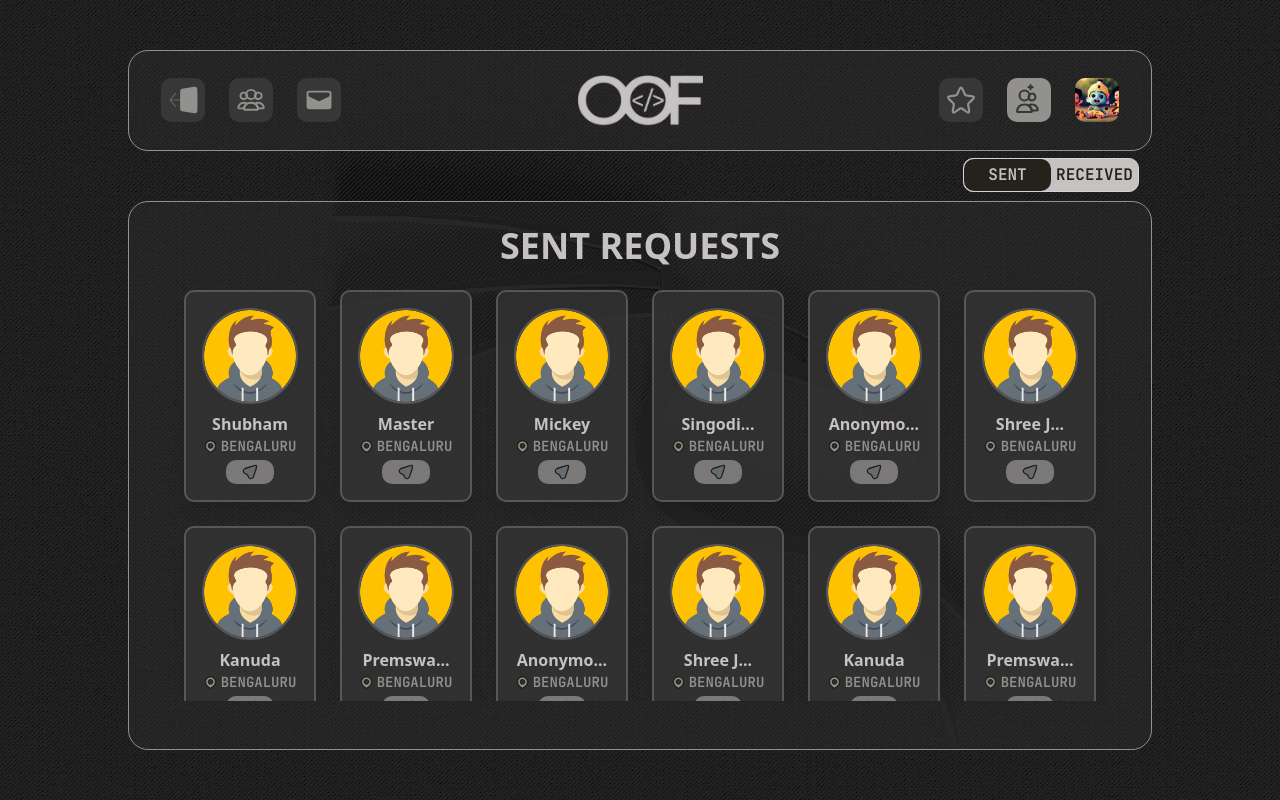
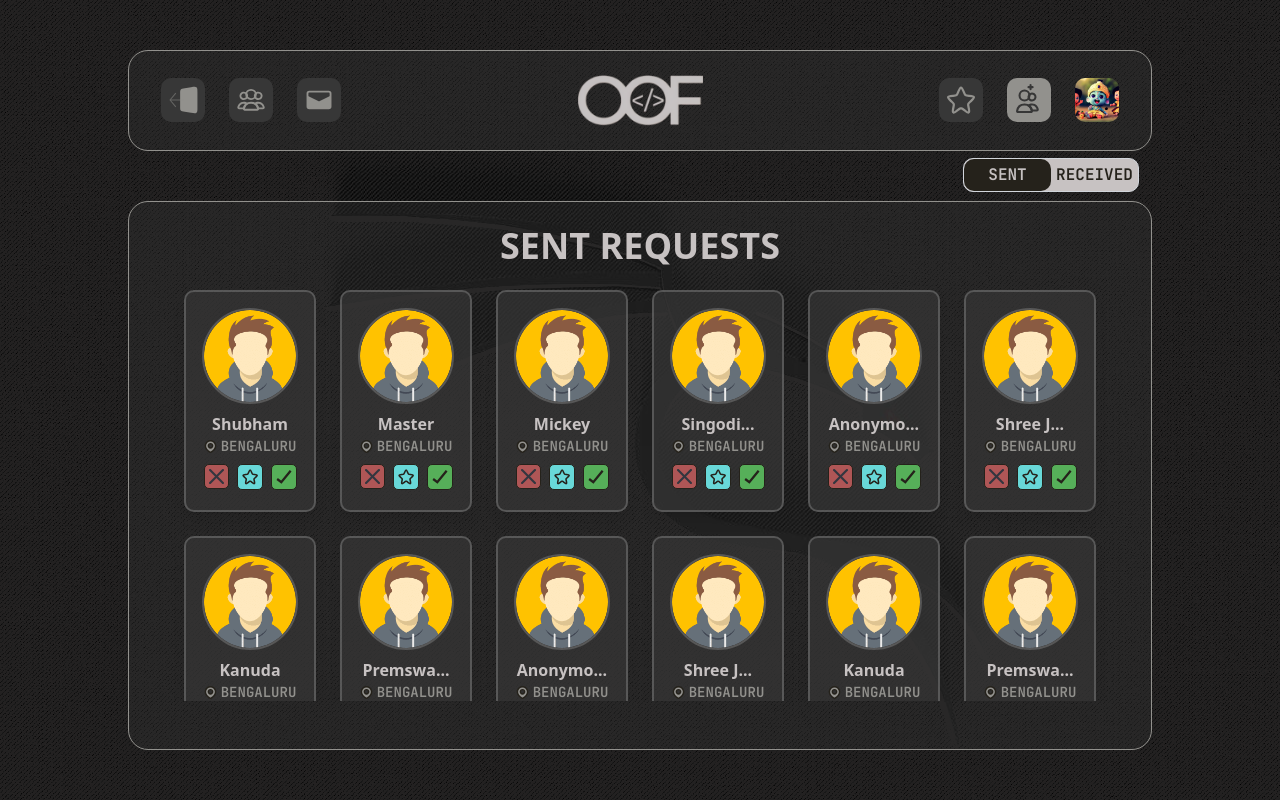
Before and after one commit to singodiyashubham87/object-oriented-friendship-frontend, a React (Vite) app: page /sent-requests in a window 1280 px wide. Built offline with nearby package versions, Linux system fonts and the light colour scheme.

Commit message:
chore: update icons for requests

```diff
--- a/src/pages/Requests/ReceivedRequests.jsx
+++ b/src/pages/Requests/ReceivedRequests.jsx
@@ -1,6 +1,6 @@
 import userAvatar from "@/assets/images/userAvatar.png";
 import LocationIcon from "@/components/icons/LocationIcon";
-import MessageIcon from "@/components/icons/MessageIcon";
+import RevertRequestIcon from "@/components/icons/RevertRequestIcon";
 import { friendsData } from "@/pages/Friends/data/friends";
 import React from "react";
 import { Tooltip } from "react-tooltip";
@@ -55,7 +55,7 @@ const ReceivedRequests = () => {
                 </div>
               </div>
               <div className="flex gap-2 items-center bg-primary-silver-50 text-primary-dark px-4 py-1 rounded-custom-xs hover:bg-secondary-silver cursor-pointer">
-                <MessageIcon size={16} />
+                <RevertRequestIcon size={16} />
                 <button
                   type="button"
                   className="uppercase text-base font-primary font-semibold"
--- a/src/pages/Requests/SentRequests.jsx
+++ b/src/pages/Requests/SentRequests.jsx
@@ -1,6 +1,8 @@
 import userAvatar from "@/assets/images/userAvatar.png";
+import AcceptRequestIcon from "@/components/icons/AcceptRequestIcon";
+import BookmarkRequestUserIcon from "@/components/icons/BookmarkRequestUserIcon";
 import LocationIcon from "@/components/icons/LocationIcon";
-import MessageIcon from "@/components/icons/MessageIcon";
+import RejectRequestIcon from "@/components/icons/RejectRequestIcon";
 import { friendsData } from "@/pages/Friends/data/friends";
 import React from "react";
 import { Tooltip } from "react-tooltip";
@@ -54,8 +56,16 @@ const SentRequests = () => {
                   </p>
                 </div>
               </div>
-              <div className="flex gap-2 items-center bg-primary-silver-50 text-primary-dark px-4 py-1 rounded-custom-xs hover:bg-secondary-silver cursor-pointer">
-                <MessageIcon size={16} />
+              <div className="flex gap-2 items-center justify-evenly py-1 rounded-custom-xs">
+                <div className="p-1 bg-primary-pink rounded-custom-xxs border-xs border-primary-dark cursor-pointer">
+                  <RejectRequestIcon size="15" />
+                </div>
+                <div className="p-1 bg-primary-cyan rounded-custom-xxs border-xs border-primary-dark cursor-pointer">
+                  <BookmarkRequestUserIcon size="16" />
+                </div>
+                <div className="p-1 bg-primary-green rounded-custom-xxs border-xs border-primary-dark cursor-pointer">
+                  <AcceptRequestIcon size="16" />
+                </div>
               </div>
             </div>
           </div>
```
